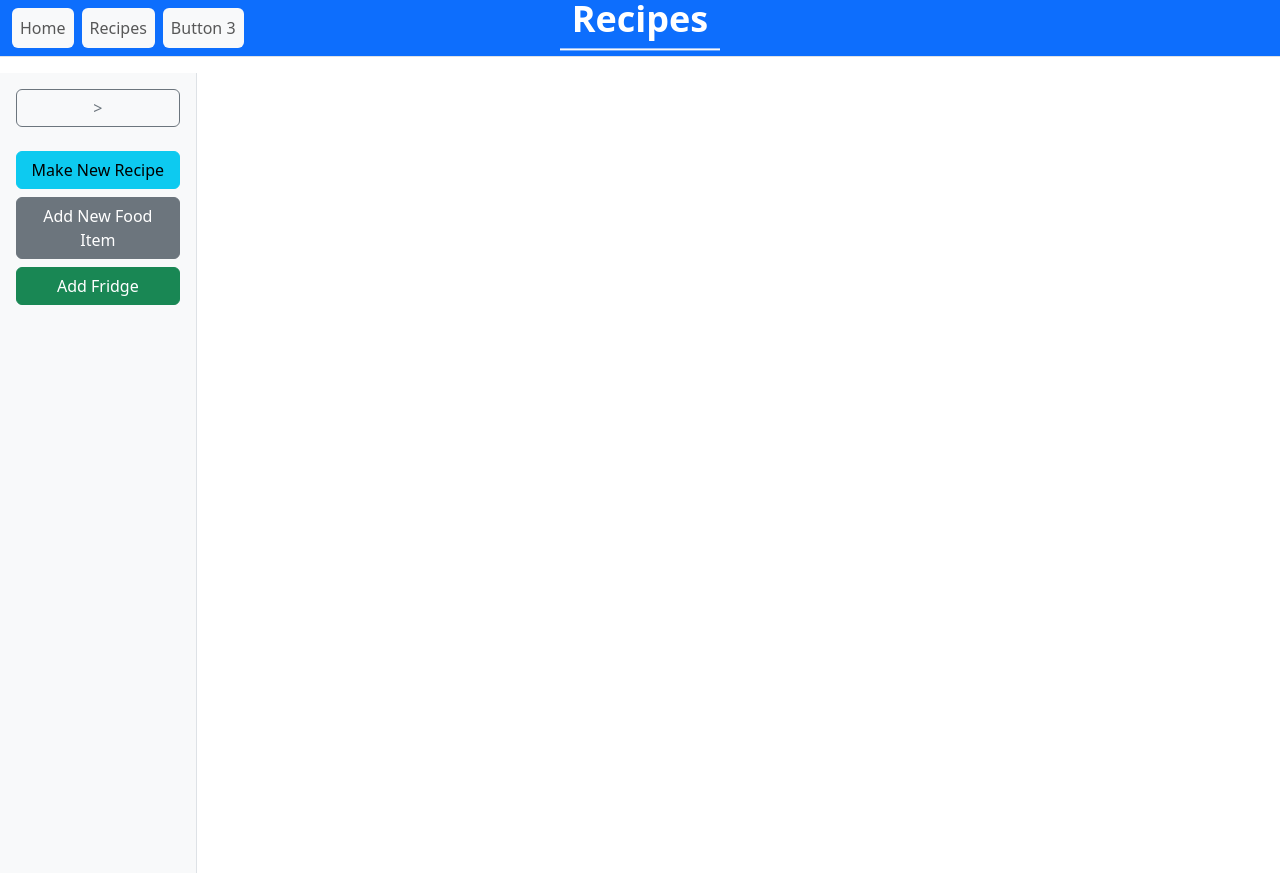
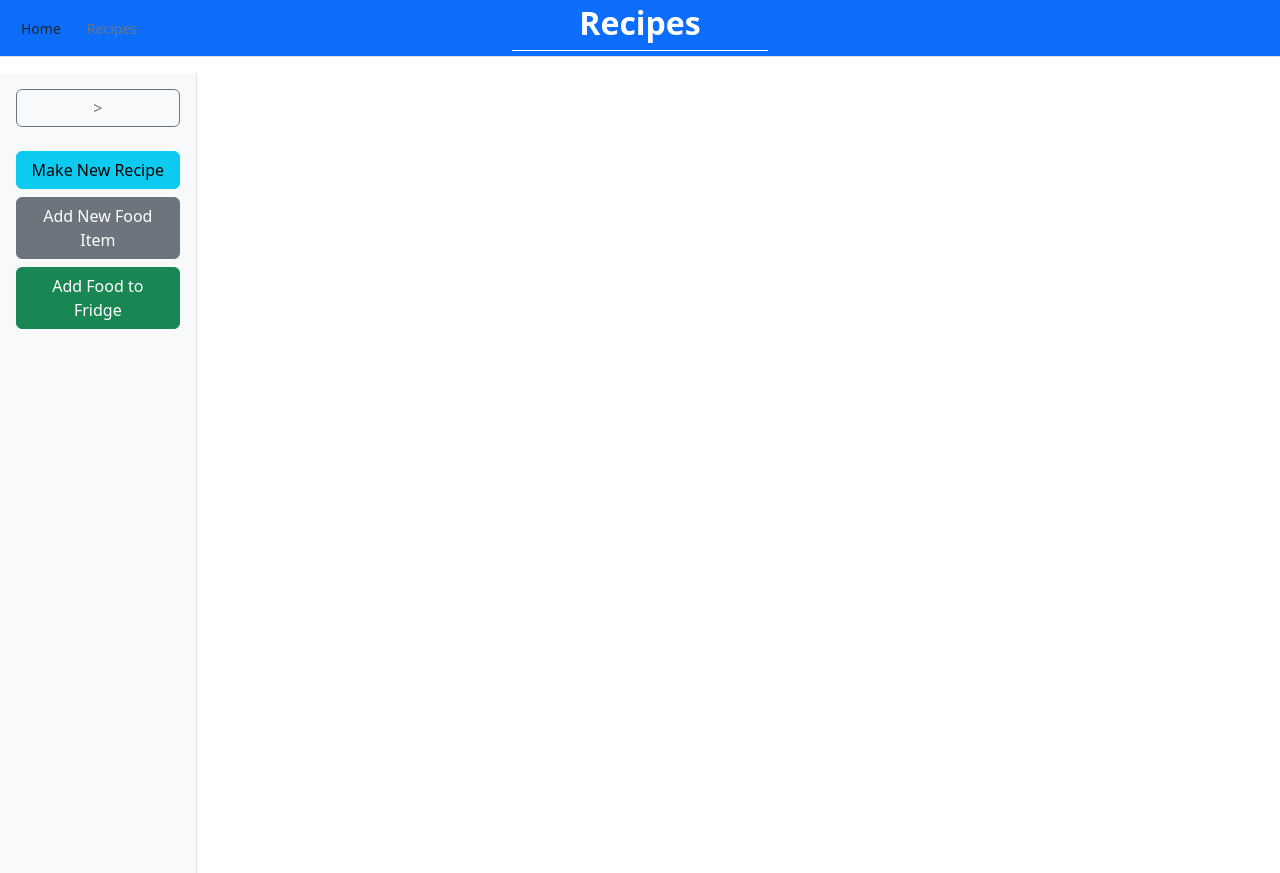
Before and after one commit to UnwrittenLeviathan/BlueberryServer, a PHP site: page /recipes in a window 1280 px wide. Run offline with PHP 8.4, Linux system fonts and the light colour scheme.

Commit message:
Added functionality for adding food.

```diff
--- a/Routes/body-header.php
+++ b/Routes/body-header.php
@@ -1,44 +1,42 @@
-<nav class="navbar navbar-expand-md border-bottom bg-primary mb-3">
+<nav class="navbar navbar-expand-md bg-primary border-bottom mb-3 position-relative">
   <div class="container-fluid">
 
-    <!-- Collapse button (visible on sm/md) -->
-    <button
-      class="navbar-toggler me-3"
-      type="button"
-      data-bs-toggle="collapse"
-      data-bs-target="#navButtons"
-      aria-controls="navButtons"
-      aria-expanded="false"
-      aria-label="Toggle navigation"
-    >
+    <!-- collapse button (left on mobile) -->
+    <button class="navbar-toggler ms-2 me-2 my-2" type="button" data-bs-toggle="collapse" data-bs-target="#navButtons" aria-controls="navButtons" aria-expanded="false" aria-label="Toggle navigation">
       <span class="navbar-toggler-icon"></span>
     </button>
 
-    <!-- Left-side buttons -->
+    <!-- left-aligned nav buttons -->
     <div class="collapse navbar-collapse" id="navButtons">
-      <div class="navbar-nav">
-        <a class="nav-link btn btn-outline-info me-2 bg-light" href="/">Home</a>
-        <a class="nav-link btn btn-outline-secondary me-2 bg-light" href="/recipes">Recipes</a>
-        <a class="nav-link btn btn-outline-success bg-light" href="#">Button 3</a>
-      </div>
+      <ul class="navbar-nav flex-row">
+        <li class="nav-item p-0 me-2">
+          <button class="btn nav-btn text-bold d-flex justify-content-center align-items-center"
+                  onclick="location.href='/'" style="height: 40px; width: auto;">
+            Home
+          </button>
+        </li>
+        <li class="nav-item p-0 me-2">
+          <button class="btn nav-btn text-secondary d-flex justify-content-center align-items-center"
+                  onclick="location.href='/recipes'" style="height: 40px; width: auto;">
+            Recipes
+          </button>
+        </li>
+      </ul>
+    </div>
 
-      <div
-          class="position-absolute top-50 start-50 translate-middle text-center w-25"
-         >
-          <h1
-            id="pageTitle"
-            class="text-white fw-bold mb-2 pt-2"
-            style="font-size: 2.25rem;"
-          >
-            Default Title
-          </h1>
-          <hr class="border-light border-2 opacity-100 w-50 mx-auto m-0 pt-3" />
-        </div>
-    </div>
+    <!-- centered title -->
+    <div class="navbar-title">
+      <h1 id="pageTitle" class="text-white fw-bold mb-0 pt-1" style="font-size:2rem;">
+        Default Title
+      </h1>
+      <div class="bg-white mx-auto mt-2" style="height: 1px; width: 20%;"></div>
     </div>
 
   </div>
 </nav>
+
+
+<script src="https://cdn.jsdelivr.net/npm/bootstrap@5.3.0/dist/js/bootstrap.bundle.min.js"></script>
 <script>
   // Map URLs to headings
   const titles = {
--- a/Routes/head.php
+++ b/Routes/head.php
@@ -2,8 +2,35 @@
 <meta name="viewport" content="width=device-width, initial-scale=1">
 
 <link href="https://cdn.jsdelivr.net/npm/bootstrap@5.3.3/dist/css/bootstrap.min.css" rel="stylesheet">
-<script src="https://cdn.jsdelivr.net/npm/bootstrap@5.3.3/dist/js/bootstrap.bundle.min.js"></script>
 
 <link rel="stylesheet" type="text/css" href="/Styles/styles.css">
 
 <title id="title-temp">Blueberry Pi Server</title>
+<meta charset="UTF-8" />
+<meta name="viewport" content="width=device-width, initial-scale=1.0" />
+<style>
+/* 1. Title always centered */
+.navbar-title {
+  position: absolute;
+  left: 50%;
+  transform: translateX(-50%);
+  top: 0;
+  width: 100%;
+  text-align: center;
+  pointer-events: none; /* so it doesn’t block the toggler on mobile */
+}
+
+/* 2. Smaller buttons */
+.navbar-nav .btn {
+  padding: .25rem .5rem;
+  font-size: .875rem;
+}
+
+/* 3. Vertical spacing only when collapsed */
+@media (max-width: 767.98px) {
+  .navbar-nav .btn {
+    margin-top: .5rem;
+    margin-bottom: .5rem;
+  }
+}
+</style>
--- a/Routes/recipes.php
+++ b/Routes/recipes.php
@@ -1,6 +1,6 @@
 <!--
   Plans:
-    - Add in functionality to add food
+    - Add in functionality to add non-hannaford food items, ie add in dropdown to select which nutrient to add, then append, and repeat
     - Add functionality to add fridges
     - Add functionality to when opening the form to create a new recipe, grab all available food from databse asynchronously and put it in cache
     - Add functionality to add food when adding a recipe
@@ -14,9 +14,19 @@
 </head>
 <body>
 	<?php include 'body-header.php'; ?>
+  <div id="hiddenLink" style="display: none;">
+    <a href="/"></a>
+  </div>
+  <div id="autoAlert" class="alert alert-info alert-dismissible fade position-fixed top-0 start-50 translate-middle-x mt-3" role="alert" style="z-index: 1050; display: none;">
+    <strong>Info:</strong>
+    <div id="autoAlertInfo">
+      Your action was successful!
+    </div>
+  </div>
+
 	<div class="d-flex">
 		<!-- Popup Form -->
-		<div id="recipeForm" class="position-fixed top-50 start-50 translate-middle bg-white border p-4 rounded shadow-lg popup" style="display: none; z-index: 1050; max-width: 400px;">
+		<div id="recipeForm" class="position-fixed top-50 start-50 translate-middle bg-white border p-4 rounded shadow-lg popup" style="display: none; z-index: 10; max-width: 400px; resize: both; overflow: auto;">
       <form>
         <h4 id="form-label-text" class="mb-3">Add New Recipe</h4>
 
@@ -57,42 +67,25 @@
         </div>
       </form>
     </div>
-    <div id="foodForm" class="position-fixed top-50 start-50 translate-middle bg-white border p-4 rounded shadow-lg popup" style="display: none; z-index: 1050; max-width: 400px;">
-      <form>
-        <h4 id="form-label-text" class="mb-3">Add New Food</h4>
+    <div id="foodForm" class="position-fixed top-50 start-50 translate-middle bg-white border p-4 rounded shadow-lg popup" style="display: none; z-index: 10; min-width: 350px; resize: both; overflow: auto; max-height: 80%;">
+      <form id="addFood">
+        <div class="d-flex justify-content-between align-items-center mb-3">
+          <h4 id="form-label-text" class="mb-0">Add New Food</h4>
+          <button type="button" class="btn btn-danger" id="removeFoodFields" style="display: none;">
+            Remove Fields
+          </button>
+        </div>
 
-        <!-- Page 1 -->
-        <div id="formPage1">
+        <div id="foodDiv">
           <div class="mb-3 d-flex align-items-center flex-nowrap" style="max-width: 100%;">
-            <label for="hannaford-link" class="form-label me-2 mb-0 text-nowrap" style="width: 140px;">Hannaford Link</label>
-            <input type="text" class="form-control" id="hannaford-link" name="hannaford-link" required style="width: 100%;">
+            <label for="foodItem" class="form-label me-2 mb-0 text-nowrap" style="width: 140px;">Link or Food Name:</label>
+            <input type="text" class="form-control" id="foodItem" name="foodItem" required style="width: 100%;">
           </div>
-
-          <!-- <div class="mb-3 d-flex align-items-center flex-nowrap" style="max-width: 100%;">
-            <label for="serving" class="form-label me-2 mb-0 text-nowrap" style="width: 140px;">Servings</label>
-            <input type="text" class="form-control" id="serving" name="serving" required style="width: 100%;">
-          </div> -->
+          <hr id="foodRule" class="hr-blurry my-3">
 
           <div class="d-flex justify-content-between">
             <button type="button" class="btn btn-secondary" onclick="closeForm('foodForm')">Close</button>
-            <button type="button" class="btn btn-primary" onclick="showPage('foodForm', 2)">Next</button>
-          </div>
-        </div>
-
-        <!-- Page 2 -->
-        <div id="formPage2" style="display: none;">
-          <div class="mb-3 d-flex align-items-center flex-nowrap" style="max-width: 100%;">
-            <label for="ingredients" class="form-label me-2 mb-0 text-nowrap" style="width: 140px;">Ingredients</label>
-            <input type="text" class="form-control" id="ingredients" name="ingredients" required style="width: 100%;">
-          </div>
-
-          <div class="mb-3 d-flex align-items-center flex-nowrap" style="max-width: 100%;">
-            <label for="prepTime" class="form-label me-2 mb-0 text-nowrap" style="width: 140px;">Prep Time</label>
-            <input type="text" class="form-control" id="prepTime" name="prepTime" required style="width: 100%;">
-          </div>
-
-          <div class="d-flex justify-content-between">
-            <button type="button" class="btn btn-secondary" onclick="showPage('foodForm', 1)">Back</button>
+            <!-- <button type="button" class="btn btn-primary" onclick="showPage('foodForm', 2)">Next</button> -->
             <button type="submit" class="btn btn-success">Submit</button>
           </div>
         </div>
@@ -116,8 +109,7 @@
 
       <button class="btn btn-success mb-2">
         <i class="bi bi-gear"></i>
-        <span class="btn-label">Add Fridge</span>
-        <!-- Update to have existing fridge be the option -->
+        <span class="btn-label">Add Food to Fridge</span>
       </button>
     </div>
 
@@ -217,22 +209,31 @@
       }
     }
 
-
-
 	  const sidebar = document.getElementById('sidebar');
     const toggleBtn = document.getElementById('toggleBtn');
+    const removeButton = document.getElementById('removeFoodFields');
+    const alertEl = document.getElementById("autoAlert");
+    const infoBox = document.getElementById('autoAlertInfo');
 
     toggleBtn.addEventListener('click', () => {
       sidebar.classList.toggle('collapsed');
       if(toggleBtn.innerHTML.includes('☰')) {
-      	toggleBtn.innerHTML = '>'
+        toggleBtn.innerHTML = '>'
       } else {
-      	toggleBtn.innerHTML = '☰'
+        toggleBtn.innerHTML = '☰'
       }
     });
 
-    const linkInput = document.getElementById("hannaford-link");
+    const linkInput = document.getElementById("foodItem");
     let debounceTimer;
+
+    removeButton.addEventListener('click', () => {
+      document.querySelectorAll('.auto-scraped').forEach(element => {
+        element.remove();
+      });
+      removeButton.style.display = "none";
+      linkInput.value = "";
+    });
 
     linkInput.addEventListener("input", (event) => {
       clearTimeout(debounceTimer);
@@ -242,6 +243,9 @@
         // Check if input is empty
         if (!value) {
           console.log("Input cleared. Skipping fetch.");
+          document.querySelectorAll('.auto-scraped').forEach(element => {
+            element.remove();
+          });
           return;
         }
 
@@ -250,8 +254,15 @@
           new URL(value);
         } catch {
           console.log("Invalid URL format. Skipping fetch.");
+          // document.querySelectorAll('.auto-scraped').forEach(element => {
+          //   element.remove();
+          // });
           return;
         }
+
+        document.querySelectorAll('.auto-scraped').forEach(element => {
+          element.remove();
+        });
 
         fetch('/proxy?url=' + encodeURIComponent(event.target.value))
           .then(res => res.json())
@@ -265,15 +276,143 @@
         return;
       }
 
-      console.log("Nutrition Facts:", nutritionArray);
+      // console.log("Nutrition Facts:", nutritionArray);
       // TODO: Insert into DOM as needed
+      // console.log(nutritionArray[0]['product']);
+      const parentDiv = document.getElementById('foodForm');
+      const formContainer = parentDiv.querySelector('#foodDiv');
+      const referenceChild = formContainer.querySelector('#foodRule');
+      const link = document.querySelector("#hiddenLink a");
+
+
+      link.href = linkInput.value;
+      linkInput.value = nutritionArray[0]['product'];
+      removeButton.style.display = 'inline-block';
+
+      nutritionArray.filter(item => item.nutrient).reverse().forEach(item => {
+        const numeric = (item.amount.match(/[\d.]+/) || [''])[0];
+
+        const wrapper = document.createElement('div');
+        wrapper.className = 'mb-3 d-flex align-items-center flex-nowrap auto-scraped';
+        wrapper.style.maxWidth = '100%';
+
+        const label = document.createElement('label');
+        const fieldId = item.nutrient.toLowerCase().replace(/\s+/g, '-').replace(/-/g, "_");
+        label.setAttribute('for', fieldId);
+        label.className = 'form-label me-2 mb-0 text-nowrap auto-scraped';
+        label.style.width = '140px';
+        label.textContent = item.nutrient.replace(/-/g, "_");
+
+        const input = document.createElement('input');
+        input.type = 'text';
+        input.id = fieldId;
+        input.name = fieldId;
+        input.required = false;
+        input.className = 'form-control auto-scraped';
+        input.style.width = '100%';
+        input.value = numeric;
+
+        wrapper.append(label, input);
+
+        if (referenceChild && referenceChild.nextSibling) {
+          formContainer.insertBefore(wrapper, referenceChild.nextSibling);
+        } else {
+          // If there's no next sibling, just append at the end
+          formContainer.appendChild(wrapper);
+        }
+
+        if (item.nutrient === "Serving Size") {
+          const fullText = item.amount.replace(/[^a-zA-Z\s]/g, '').replace(/-/g, "_").trim();
+          const extraWrapper = document.createElement('div');
+          extraWrapper.className = 'mb-3 d-flex align-items-center flex-nowrap auto-scraped';
+          extraWrapper.style.maxWidth = '100%';
+
+          const extraLabel = document.createElement('label');
+          const extraId = 'serving_unit';
+          extraLabel.setAttribute('for', extraId);
+          extraLabel.className = 'form-label me-2 mb-0 text-nowrap auto-scraped';
+          extraLabel.style.width = '140px';
+          extraLabel.textContent = "Serving Unit";
+
+          const extraInput = document.createElement('input');
+          extraInput.type = 'text';
+          extraInput.id = extraId;
+          extraInput.name = extraId;
+          extraInput.className = 'form-control auto-scraped';
+          extraInput.style.width = '100%';
+          extraInput.value = fullText;
+
+          extraWrapper.append(extraLabel, extraInput);
+          formContainer.insertBefore(extraWrapper, wrapper.nextSibling);
+        }
+      });
     }
 
+    document.getElementById("addFood").addEventListener("submit", function(e) {
+      e.preventDefault(); // Stop default form behavior
+
+      const formData = new FormData(this);
+      const jsonData = {};
+
+      formData.forEach((value, key) => {
+        if(key == 'foodItem') {
+          key = 'title';
+        } else if(key.toLowerCase().includes('folate') || key.toLowerCase().includes('folic')) {
+          key = 'folate_folic_acid';
+        } else if (value == '' || value == null) {
+          return;
+        }
+        jsonData[key] = value;
+      });
+
+      // console.log(jsonData);
+
+      fetch("/add-food", {
+        method: "POST",
+        headers: {
+          "Content-Type": "application/json"
+        },
+        body: JSON.stringify(jsonData)
+      })
+      .then(response => response.json())
+      .then(data => {
+        // console.log(data.response);
+        // Show the alert
+        if(data.response.includes("Success")) {
+          alertEl.classList.add("alert-info");
+          alertEl.classList.remove("alert-danger");
+          infoBox.textContent = data.response;
+          document.querySelectorAll('.auto-scraped').forEach(element => {
+            element.remove();
+          });
+          removeButton.style.display = "none";
+          linkInput.value = "";
+          closeForm('foodForm');
+        } else {
+          alertEl.classList.remove("alert-info");
+          alertEl.classList.add("alert-danger");
+          infoBox.textContent = data.response;
+        }
+
+        alertEl.style.display = "block";
+        alertEl.classList.add("show");
+
+        // Auto-close after 3 seconds
+        setTimeout(() => {
+          alertEl.classList.remove("show");
+          alertEl.classList.add("hide");
+          setTimeout(() => {
+            alertEl.style.display = "none";
+            alertEl.classList.remove("hide");
+          }, 500); // Delay to finish transition
+        }, 5000);
+      })
+      .catch(error => {
+        console.error("Error:", error);
+      });
+    });
+
+
   </script>
-
-  <!-- Bootstrap 5 JS bundle (optional) -->
-  <script
-    src="https://cdn.jsdelivr.net/npm/bootstrap@5.3.0/dist/js/bootstrap.bundle.min.js"
-  ></script>
 </body>
 </html>
--- a/package.json
+++ b/package.json
@@ -8,7 +8,7 @@
     "dotenv": "^16.5.0",
     "express": "^4.18.2",
     "jsdom": "^26.1.0",
-    "mysql": "^2.18.1",
+    "mysql2": "^3.14.3",
     "node-fetch": "^2.7.0",
     "path": "^0.12.7",
     "php-express": "^0.0.3",
```
Also changed, not shown: server.js (+48 -1 lines), package-lock.json.
